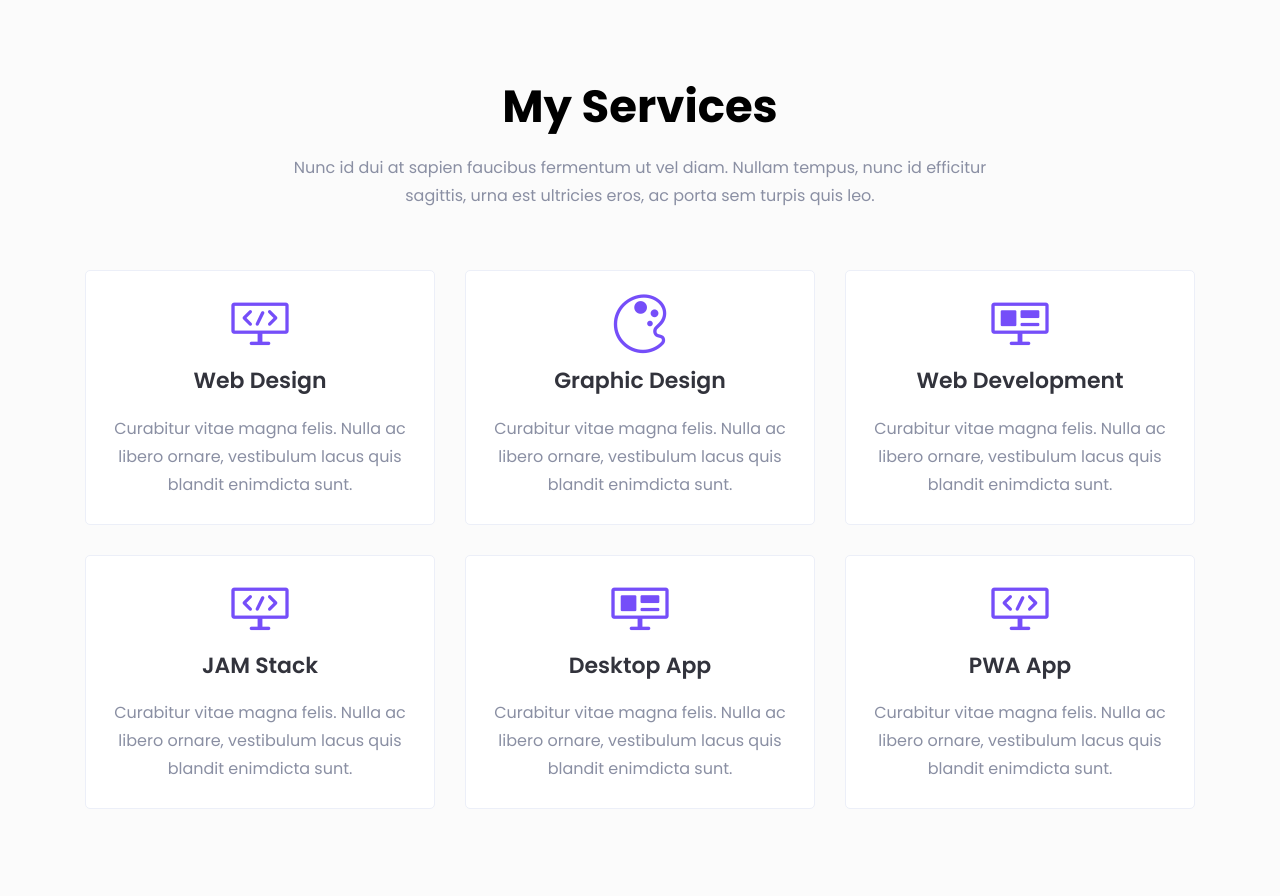
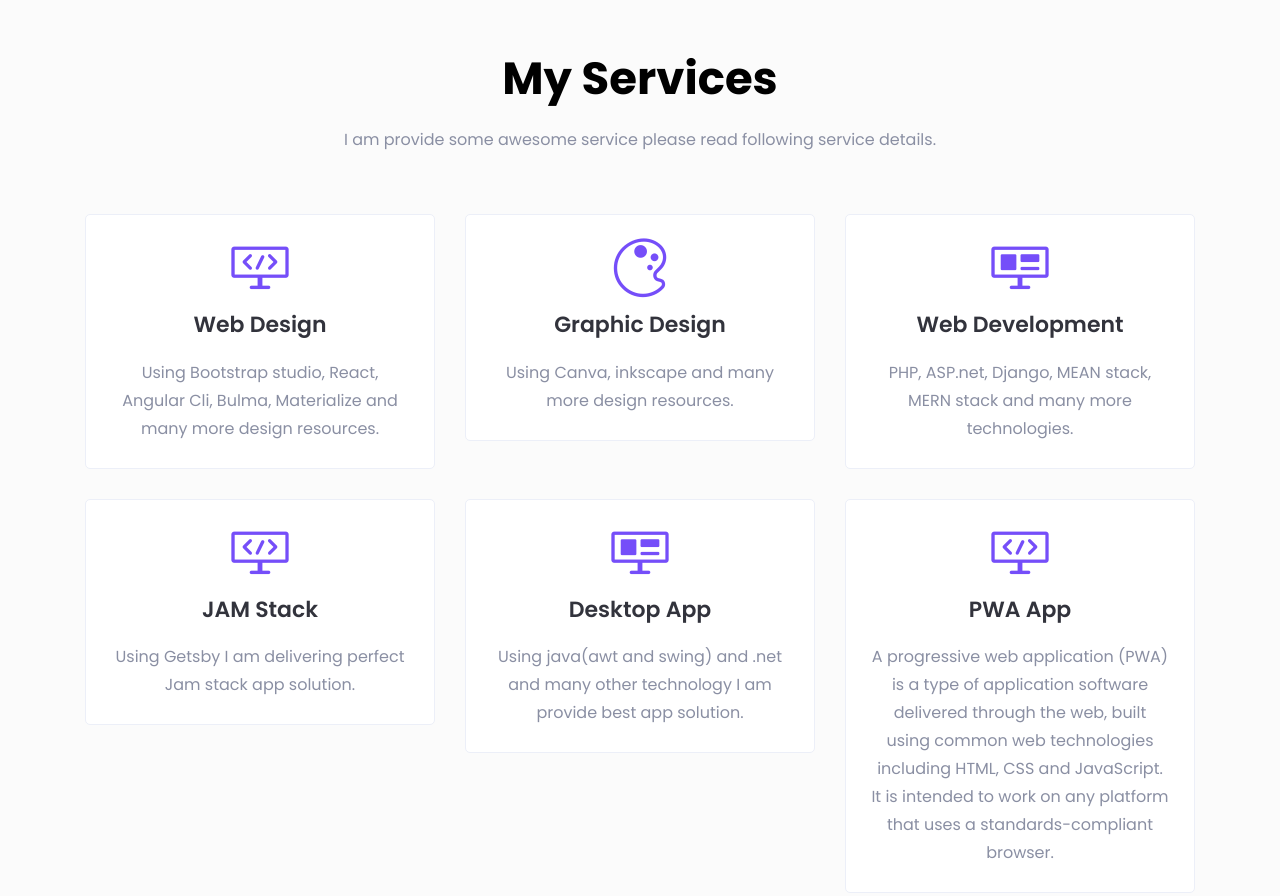
Before and after one commit to akash-019/akash-019.github.io, a plain HTML site: page index.html in a window 1280 px wide. Shown: the part 1660-2556 px from the top of the page. Drawn offline with Linux system fonts and the light colour scheme; files whose address does not match are found by name.

Commit message:
Update index.html

```diff
--- a/index.html
+++ b/index.html
@@ -164,7 +164,7 @@
                 <div class="col-lg-8">
                     <div class="section-title text-center">
                         <h2 class="title">About Me</h2>
-                        <p>Nunc id dui at sapien faucibus fermentum ut vel diam. Nullam tempus, nunc id efficitur sagittis, urna est ultricies eros, ac porta sem turpis quis leo.</p>
+                        <p>I am a developer that loves the develop software!</p>
                     </div> <!-- section title -->
                 </div>
             </div> <!-- row -->
@@ -172,7 +172,7 @@
                 <div class="col-lg-6">
                     <div class="about-content mt-50">
                         <h5 class="about-title">Hi There! I'm Akash Suvagiya</h5>
-                        <p>Lorem ipsum dolor sit amet, consectetur adipisicing elit, sed do eiusmod tempor incididunt ut labore et dolore magna aliqua. Ut enim ad minim veniam, quis nostrud exercitation ullamco laboris nisi ut aliquip ex ea commodo consequat.</p>
+                        <p>A Software Developer plans, designs, tests and deploys computer programs and applications. Their duties include identifying the needs of users, outlining technical requirements and specifications and overseeing programming activities.</p>
                         <ul class="clearfix">
                             <li>
                                 <div class="single-info d-flex align-items-center">
@@ -290,7 +290,7 @@
                             </div>
                             <div class="skill-bar">
                                 <div class="bar-inner">
-                                    <div class="bar progress-line" style="background-color: #48bb78;" data-width="75"></div>
+                                    <div class="bar progress-line" style="background-color: #48bb78;" data-width="70"></div>
                                 </div>
                             </div>
                         </div> <!-- skill item -->
@@ -310,7 +310,7 @@
                 <div class="col-lg-8">
                     <div class="section-title text-center pb-30">
                         <h2 class="title">My Services</h2>
-                        <p>Nunc id dui at sapien faucibus fermentum ut vel diam. Nullam tempus, nunc id efficitur sagittis, urna est ultricies eros, ac porta sem turpis quis leo.</p>
+                        <p>I am provide some awesome service please read following service details.</p>
                     </div> <!-- section title -->
                 </div>
             </div> <!-- row -->
@@ -322,7 +322,7 @@
                         </div>
                         <div class="service-content">
                             <h4 class="service-title"><a href="#">Web Design</a></h4>
-                            <p>Curabitur vitae magna felis. Nulla ac libero ornare, vestibulum lacus quis blandit enimdicta sunt.</p>
+                            <p>Using Bootstrap studio, React, Angular Cli, Bulma, Materialize and many more design resources.</p>
                         </div>
                     </div> <!-- single service -->
                 </div>
@@ -333,7 +333,7 @@
                         </div>
                         <div class="service-content">
                             <h4 class="service-title"><a href="#contact">Graphic Design</a></h4>
-                            <p>Curabitur vitae magna felis. Nulla ac libero ornare, vestibulum lacus quis blandit enimdicta sunt.</p>
+                            <p>Using Canva, inkscape and many more design resources.</p>
                         </div>
                     </div> <!-- single service -->
                 </div>
@@ -344,7 +344,7 @@
                         </div>
                         <div class="service-content">
                             <h4 class="service-title"><a href="#">Web Development</a></h4>
-                            <p>Curabitur vitae magna felis. Nulla ac libero ornare, vestibulum lacus quis blandit enimdicta sunt.</p>
+                            <p>PHP, ASP.net, Django, MEAN stack, MERN stack and many more technologies.</p>
                         </div>
                     </div> <!-- single service -->
                 </div>
@@ -355,7 +355,7 @@
                         </div>
                         <div class="service-content">
                             <h4 class="service-title"><a href="#">JAM Stack</a></h4>
-                            <p>Curabitur vitae magna felis. Nulla ac libero ornare, vestibulum lacus quis blandit enimdicta sunt.</p>
+                            <p>Using Getsby I am delivering perfect Jam stack app solution.</p>
                         </div>
                     </div> <!-- single service -->
                 </div>
@@ -366,7 +366,7 @@
                         </div>
                         <div class="service-content">
                             <h4 class="service-title"><a href="#">Desktop App</a></h4>
-                            <p>Curabitur vitae magna felis. Nulla ac libero ornare, vestibulum lacus quis blandit enimdicta sunt.</p>
+                            <p>Using java(awt and swing) and .net and many other technology I am provide best app solution.</p>
                         </div>
                     </div> <!-- single service -->
                 </div>
@@ -377,7 +377,7 @@
                         </div>
                         <div class="service-content">
                             <h4 class="service-title"><a href="#">PWA App</a></h4>
-                            <p>Curabitur vitae magna felis. Nulla ac libero ornare, vestibulum lacus quis blandit enimdicta sunt.</p>
+                            <p>A progressive web application (PWA) is a type of application software delivered through the web, built using common web technologies including HTML, CSS and JavaScript. It is intended to work on any platform that uses a standards-compliant browser.</p>
                         </div>
                     </div> <!-- single service -->
                 </div>
@@ -522,7 +522,7 @@
                 <div class="col-lg-8">
                     <div class="section-title text-center pb-25">
                         <h2 class="title">Get In Touch</h2>
-                        <p>Nunc id dui at sapien faucibus fermentum ut vel diam. Nullam tempus, nunc id efficitur sagittis, urna est ultricies eros, ac porta sem turpis quis leo.</p>
+                        <p>You can contact me via below details feel free to contact me, I am happy if you ask any doubt.</p>
                     </div> <!-- section title -->
                 </div>
             </div> <!-- row -->
@@ -577,7 +577,7 @@
                             <a href="index.html">
                                 <img src="assets/images/logo-2.png" alt="Logo">
                             </a>
-                            <p class="mt-">Lorem ipsum dolor sit amet, consectetur adipisicing elit, sed do eiusmod tempor inci- didunt ut labore et dolore magna aliqua. Ut enim ad minim veniam, quis nostrud exe- rcitation ullamco laboris nisi ut aliquip ex ea commodo consequat.</p>
+                            <p class="mt-">Thank you for visiting my feel free to ask any doubt. I am try to give effective and efficient response.</p>
                             <ul>
                                 <li><a href="#"><i class="lni-facebook-filled"></i></a></li>
                                 <li><a href="#"><i class="lni-instagram-original"></i></a></li>
```
